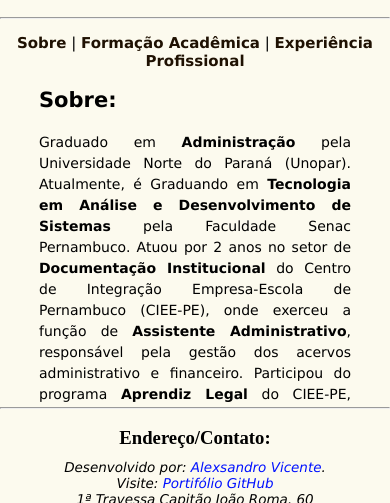
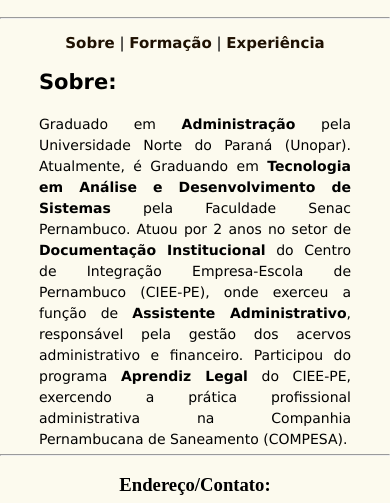
Before and after one commit to AlexsandroVicente/Curr-culo-HTML, a plain HTML site: page index.html in a window 390 px wide. Shown: the part 230-733 px from the top of the page. Drawn offline with Linux system fonts and the light colour scheme.

Commit message:
Dispositivos móveis

```diff
--- a/css/curriculo.css
+++ b/css/curriculo.css
@@ -150,6 +150,8 @@ address {
 footer {
     font-family: Verdana, Geneva, Tahoma, sans-serif;
     margin-top: 20px;
+    margin-bottom: 25px;
+    margin-inline: 20px;
     text-align: center;
     font-size: 14px;
 }
@@ -158,7 +160,37 @@ footer {
 
 @media (max-width: 820px) {
     iframe {
-        height: 315px;
+        height: 255px;
         width: 80%;
     }
 }
+
+@media (max-width: 636px) {
+    iframe {
+        height: 320px;
+        width: 80%;
+    }
+}
+
+@media (max-width: 485px) {
+    iframe {
+        height: 380px;
+        width: 80%;
+    }
+}
+
+#mobile {
+    display: none;
+}
+
+@media (max-width: 583px) {
+    #menu {
+        font-size: 15px;
+    }
+    #desktop {
+        display: none;
+    }
+    #mobile {
+        display: block;
+    }
+}
--- a/index.html
+++ b/index.html
@@ -19,11 +19,15 @@
         </div>
         <!-- Menu -->
         <div id="menu">
-            <span><a href="componentes/curriculoSobre.html" target="main"><b>Sobre</b></a> | <a
+            <span id="desktop"><a href="componentes/curriculoSobre.html" target="main"><b>Sobre</b></a> | <a
                     href="componentes/curriculoFormacao.html" target="main"><b>Formação Acadêmica</b></a> | <a
                     href="componentes/curriculoExperiencia.html" target="main"><b>Experiência
                         Profissional</b></a><br>
             </span>
+            <span id="mobile"><a href="componentes/curriculoSobre.html" target="main"><b>Sobre</b></a> | <a
+                href="componentes/curriculoFormacao.html" target="main"><b>Formação</b></a> | <a
+                href="componentes/curriculoExperiencia.html" target="main"><b>Experiência</b></a><br>
+        </span>
             <br>
         </div>
             <iframe src="componentes/curriculoSobre.html" frameborder="0" name="main" scrolling="auto">
```
